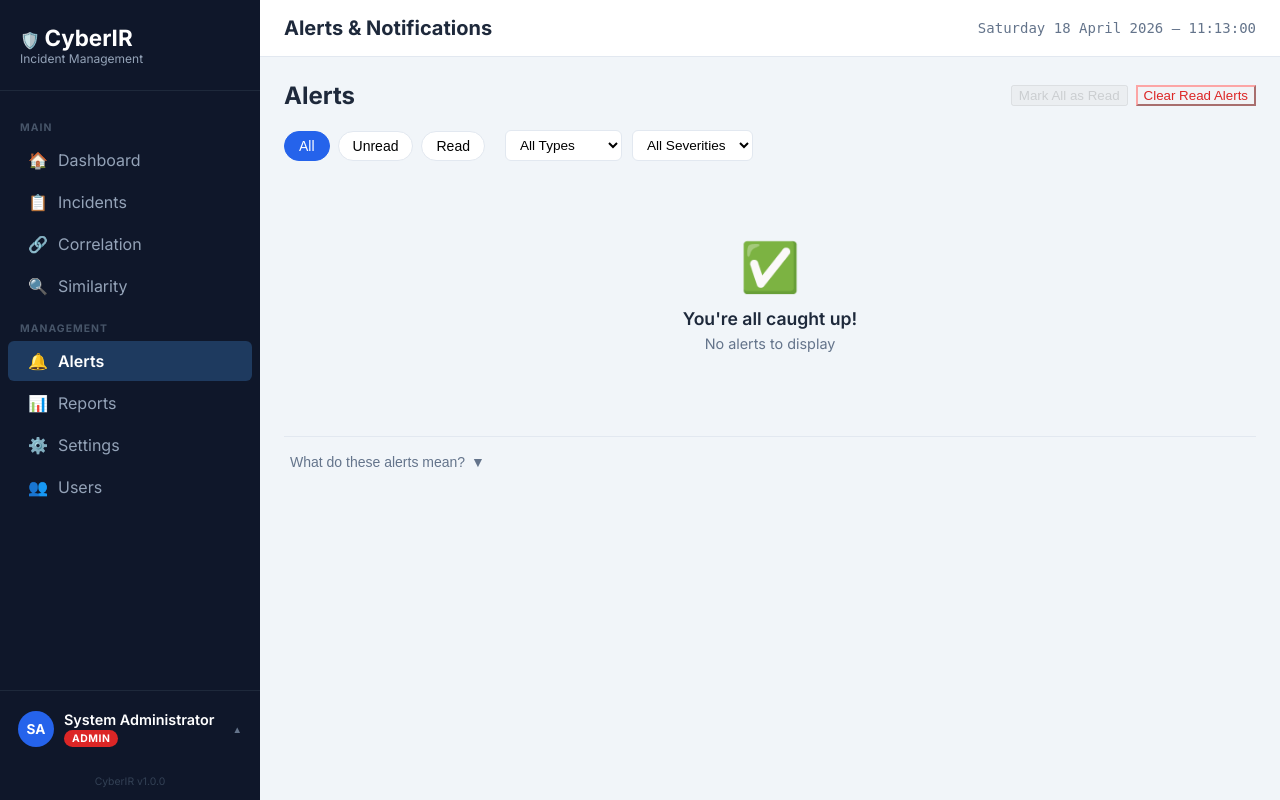
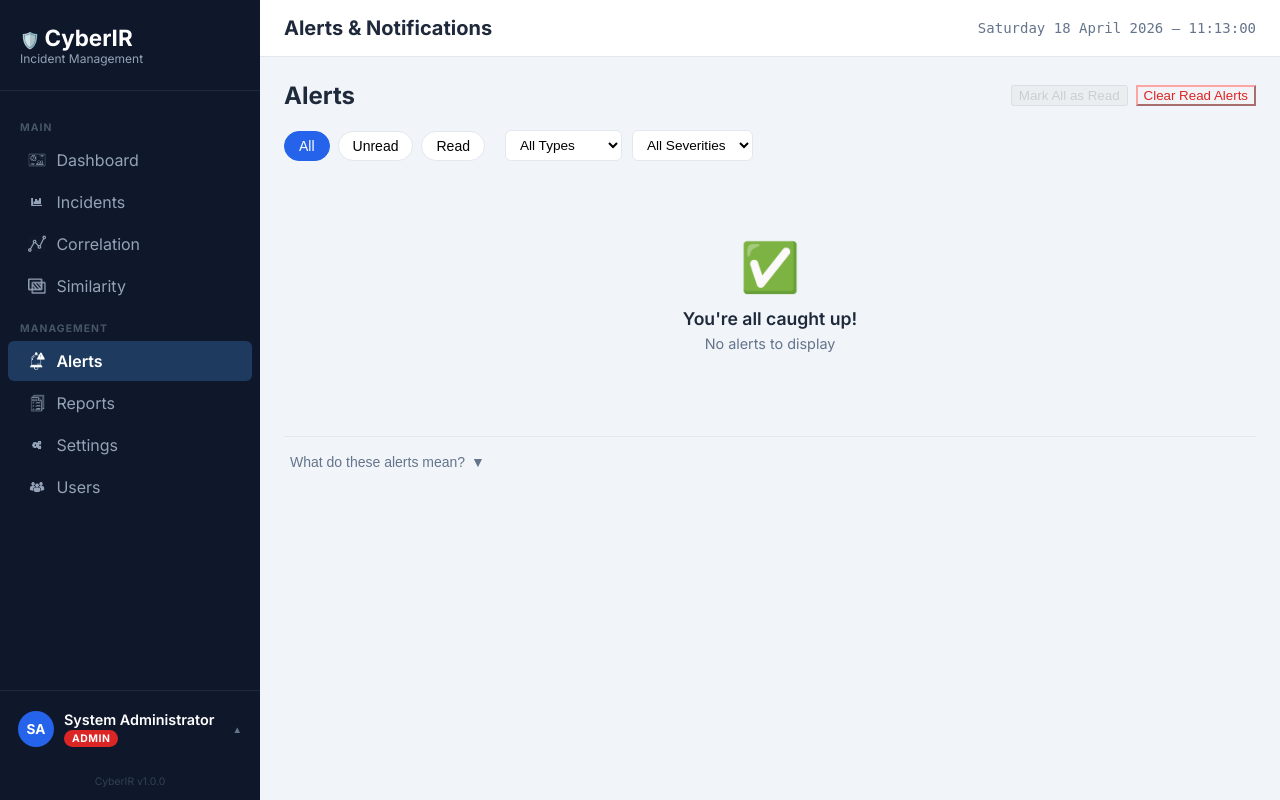
Before and after one commit to dannodanny0907/CyberIR, a Flask app: page /alerts in a window 1280 px wide. Run offline with Flask 3, Linux system fonts and the light colour scheme; a user stored in the database is signed in; data that the repository does not hold is empty.

Commit message:
feat: implement global UI layout, base CSS styles, and add supporting asset icons

```diff
--- a/cyberir/frontend/static/css/base.css
+++ b/cyberir/frontend/static/css/base.css
@@ -517,3 +517,26 @@ body { display: flex; margin: 0; font-family: 'Inter', system-ui, sans-serif; ba
 
 .role-cirt { background: #0d9488; color: white; padding: 2px 8px; border-radius: 10px; font-size: 0.75rem; font-weight: 600; }
 .nav-section-cirt { background: #fef2f2; border-left: 3px solid #dc2626; margin: 8px; border-radius: 6px; padding: 4px 0; }
+
+/* Dynamic Sidebar Icons */
+.sidebar-icon {
+  width: 1.15rem;
+  height: 1.15rem;
+  background-color: currentColor;
+  -webkit-mask-size: contain;
+  -webkit-mask-repeat: no-repeat;
+  -webkit-mask-position: center;
+  mask-size: contain;
+  mask-repeat: no-repeat;
+  mask-position: center;
+  display: inline-block;
+  flex-shrink: 0;
+}
+.icon-dashboard { -webkit-mask-image: url('../icons/dashboard.png'); mask-image: url('../icons/dashboard.png'); }
+.icon-incidents { -webkit-mask-image: url('../icons/incidents.png'); mask-image: url('../icons/incidents.png'); }
+.icon-correlation { -webkit-mask-image: url('../icons/correlation.png'); mask-image: url('../icons/correlation.png'); }
+.icon-similarity { -webkit-mask-image: url('../icons/similarity.png'); mask-image: url('../icons/similarity.png'); }
+.icon-alerts { -webkit-mask-image: url('../icons/alerts.png'); mask-image: url('../icons/alerts.png'); }
+.icon-reports { -webkit-mask-image: url('../icons/report.png'); mask-image: url('../icons/report.png'); }
+.icon-settings { -webkit-mask-image: url('../icons/settings.png'); mask-image: url('../icons/settings.png'); }
+.icon-users { -webkit-mask-image: url('../icons/users.png'); mask-image: url('../icons/users.png'); }
--- a/cyberir/frontend/templates/base.html
+++ b/cyberir/frontend/templates/base.html
@@ -27,7 +27,7 @@
           <span class="icon">🚨</span> CIRT Incidents
         </a>
         <a href="/alerts" class="{{ 'active' if active_page == 'alerts' else '' }}">
-          <span class="icon">🔔</span> Alerts
+          <i class="sidebar-icon icon-alerts"></i> Alerts
           {% if unread_alerts_count > 0 %}
           <span class="alert-badge" id="sidebarAlertBadge">{{ unread_alerts_count }}</span>
           {% else %}
@@ -38,20 +38,20 @@
       {% else %}
       <div class="nav-section-label">Main</div>
       <a href="{{ url_for('dashboard') }}" class="{{ 'active' if active_page == 'dashboard' else '' }}">
-        <span class="icon">🏠</span> Dashboard
+        <i class="sidebar-icon icon-dashboard"></i> Dashboard
       </a>
       <a href="/incidents" class="{{ 'active' if active_page == 'incidents' else '' }}">
-        <span class="icon">📋</span> Incidents
+        <i class="sidebar-icon icon-incidents"></i> Incidents
       </a>
       <a href="/correlation" class="{{ 'active' if active_page == 'correlation' else '' }}">
-        <span class="icon">🔗</span> Correlation
+        <i class="sidebar-icon icon-correlation"></i> Correlation
       </a>
       <a href="/similarity" class="{{ 'active' if active_page == 'similarity' else '' }}">
-        <span class="icon">🔍</span> Similarity
+        <i class="sidebar-icon icon-similarity"></i> Similarity
       </a>
       <div class="nav-section-label">Management</div>
       <a href="/alerts" class="{{ 'active' if active_page == 'alerts' else '' }}">
-        <span class="icon">🔔</span> Alerts
+        <i class="sidebar-icon icon-alerts"></i> Alerts
         {% if unread_alerts_count > 0 %}
         <span class="alert-badge" id="sidebarAlertBadge">{{ unread_alerts_count }}</span>
         {% else %}
@@ -61,16 +61,16 @@
 
       {% if current_user.has_admin_privileges or current_user.role == 'Admin' %}
       <a href="/reports" class="{{ 'active' if active_page == 'reports' else '' }}">
-        <span class="icon">📊</span> Reports
+        <i class="sidebar-icon icon-reports"></i> Reports
       </a>
       {% endif %}
 
       {% if current_user.role == 'Admin' %}
       <a href="/settings" class="{{ 'active' if active_page == 'settings' else '' }}">
-        <span class="icon">⚙️</span> Settings
+        <i class="sidebar-icon icon-settings"></i> Settings
       </a>
       <a href="/users" class="{{ 'active' if active_page == 'users' else '' }}">
-        <span class="icon">👥</span> Users
+        <i class="sidebar-icon icon-users"></i> Users
       </a>
       {% endif %}
       {% endif %}
```
Also changed, not shown: cyberir/frontend/static/icons/alerts.png (added), cyberir/frontend/static/icons/correlation.png (added), cyberir/frontend/static/icons/dashboard.png (added), cyberir/frontend/static/icons/incidents.png (added), cyberir/frontend/static/icons/report.png (added), cyberir/frontend/static/icons/settings.png (added), cyberir/frontend/static/icons/similarity.png (added), cyberir/frontend/static/icons/users.png (added), cyberir/src/icons/Dashboard.webp (added), cyberir/src/icons/alerts.png (added), cyberir/src/icons/correlation.webp (added), cyberir/src/icons/incidents.png (added), cyberir/src/icons/report.png (added), cyberir/src/icons/settings.png (added), 2 more files.
